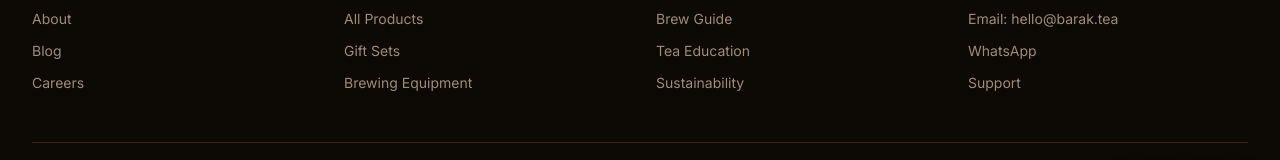
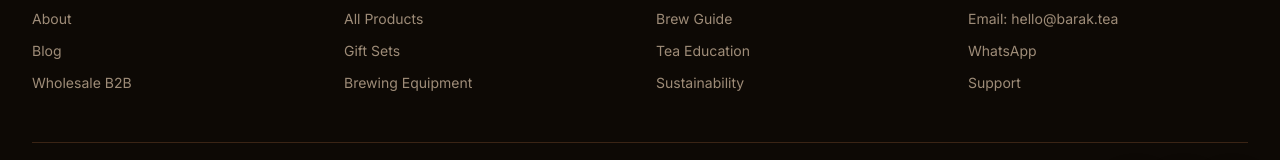
Before and after one commit to zaman78900/barak, a React (Vite) app in the folder barak-tea-app/frontend/: page / in a window 1280 px wide. Shown: the part 6186-6346 px from the top of the page. Built offline with nearby package versions, Linux system fonts and the light colour scheme; no server answers; a web font is replaced by a local one.

Commit message:
fix: map website footer text links to actual routes and contact flows

```diff
--- a/barak-tea-app/frontend/src/components/Footer.jsx
+++ b/barak-tea-app/frontend/src/components/Footer.jsx
@@ -5,12 +5,40 @@ import { motion } from 'framer-motion';
 import logo from '../assets/logo.png';
 
 export default function Footer() {
-  const footerLinks = {
-    'Brand': ['About', 'Blog', 'Careers'],
-    'Shop': ['All Products', 'Gift Sets', 'Brewing Equipment'],
-    'Resources': ['Brew Guide', 'Tea Education', 'Sustainability'],
-    'Contact': ['Email: hello@barak.tea', 'WhatsApp', 'Support'],
-  };
+  const footerSections = [
+    {
+      title: 'Brand',
+      links: [
+        { label: 'About', to: '/our-story' },
+        { label: 'Blog', to: '/blog' },
+        { label: 'Wholesale B2B', to: '/wholesale' },
+      ],
+    },
+    {
+      title: 'Shop',
+      links: [
+        { label: 'All Products', to: '/shop' },
+        { label: 'Gift Sets', to: '/shop' },
+        { label: 'Brewing Equipment', to: '/shop' },
+      ],
+    },
+    {
+      title: 'Resources',
+      links: [
+        { label: 'Brew Guide', to: '/brew-guide' },
+        { label: 'Tea Education', to: '/our-story' },
+        { label: 'Sustainability', to: '/our-story' },
+      ],
+    },
+    {
+      title: 'Contact',
+      links: [
+        { label: 'Email: hello@barak.tea', href: 'mailto:hello@barak.tea' },
+        { label: 'WhatsApp', href: 'https://wa.me/919999999999?text=Hello%20BARAK%20Tea' },
+        { label: 'Support', href: 'mailto:hello@barak.tea' },
+      ],
+    },
+  ];
 
   return (
     <footer className="bg-barak-bg border-t border-barak-border">
@@ -28,24 +56,29 @@ export default function Footer() {
 
         {/* Main Footer Content */}
         <div className="grid grid-cols-2 md:grid-cols-4 gap-8 mb-12">
-
-          {Object.entries(footerLinks).map(([category, links], i) => (
+          {footerSections.map((section, i) => (
             <motion.div
-              key={category}
+              key={section.title}
               initial={{ opacity: 0, y: 20 }}
               whileInView={{ opacity: 1, y: 0 }}
               transition={{ delay: i * 0.1 }}
               viewport={{ once: true }}
             >
               <h4 className="text-sm font-bold text-barak-gold mb-4 uppercase tracking-wider">
-                {category}
+                {section.title}
               </h4>
               <ul className="space-y-2">
-                {links.map((link) => (
-                  <li key={link}>
-                    <a href="#" className="text-sm text-barak-muted hover:text-barak-cream transition-colors">
-                      {link}
-                    </a>
+                {section.links.map((link) => (
+                  <li key={link.label}>
+                    {link.to ? (
+                      <Link to={link.to} className="text-sm text-barak-muted hover:text-barak-cream transition-colors">
+                        {link.label}
+                      </Link>
+                    ) : (
+                      <a href={link.href} className="text-sm text-barak-muted hover:text-barak-cream transition-colors">
+                        {link.label}
+                      </a>
+                    )}
                   </li>
                 ))}
               </ul>
@@ -62,13 +95,15 @@ export default function Footer() {
           {/* Social Icons */}
           <div className="flex gap-4">
             {[
-              { Icon: TwitterLogo, href: '#' },
-              { Icon: InstagramLogo, href: '#' },
-              { Icon: LinkedinLogo, href: '#' },
+              { Icon: TwitterLogo, href: 'https://twitter.com' },
+              { Icon: InstagramLogo, href: 'https://instagram.com' },
+              { Icon: LinkedinLogo, href: 'https://linkedin.com' },
             ].map(({ Icon, href }, i) => (
               <a
                 key={i}
                 href={href}
+                target="_blank"
+                rel="noopener noreferrer"
                 className="w-8 h-8 glass rounded-full flex items-center justify-center text-barak-gold hover:text-barak-gold-light hover:shadow-gold-glow transition-all"
                 aria-label="Social link"
               >
```
